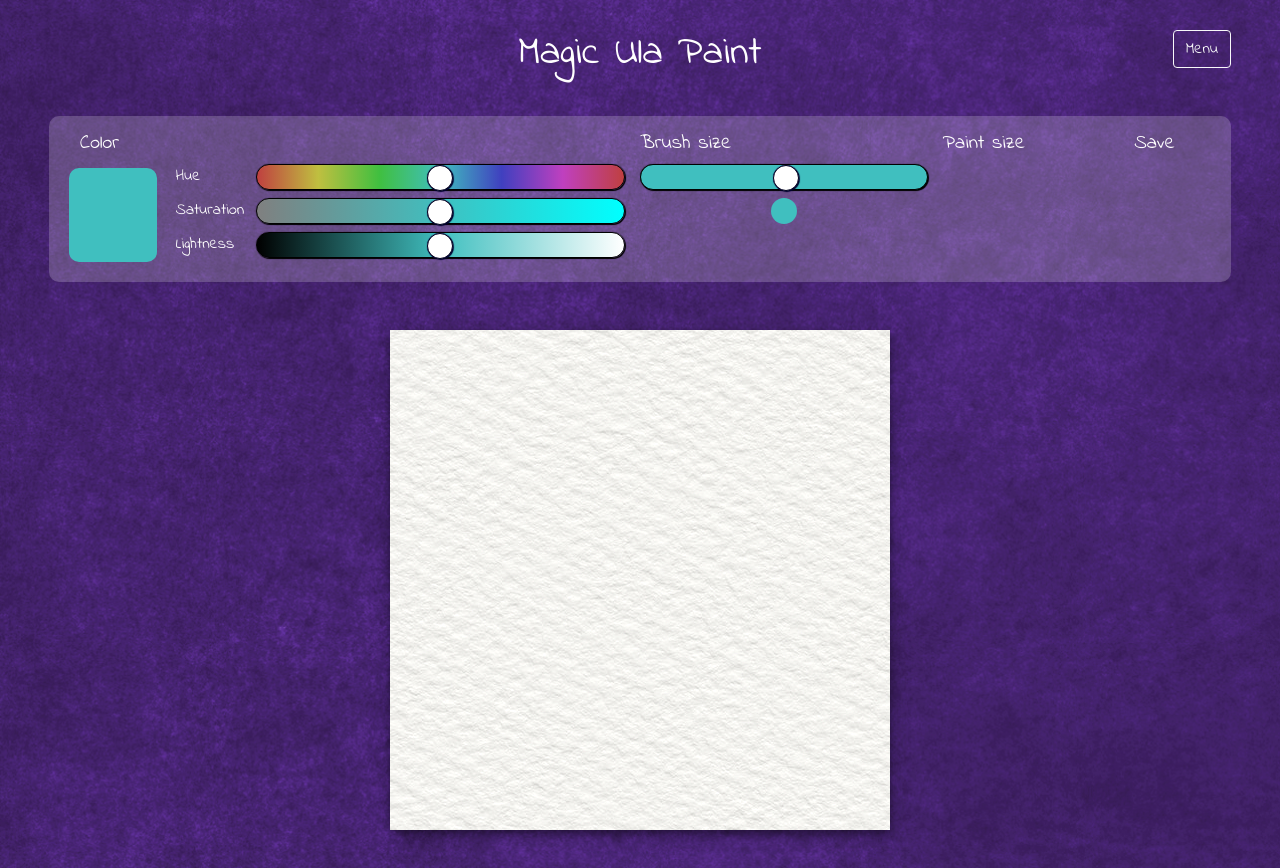
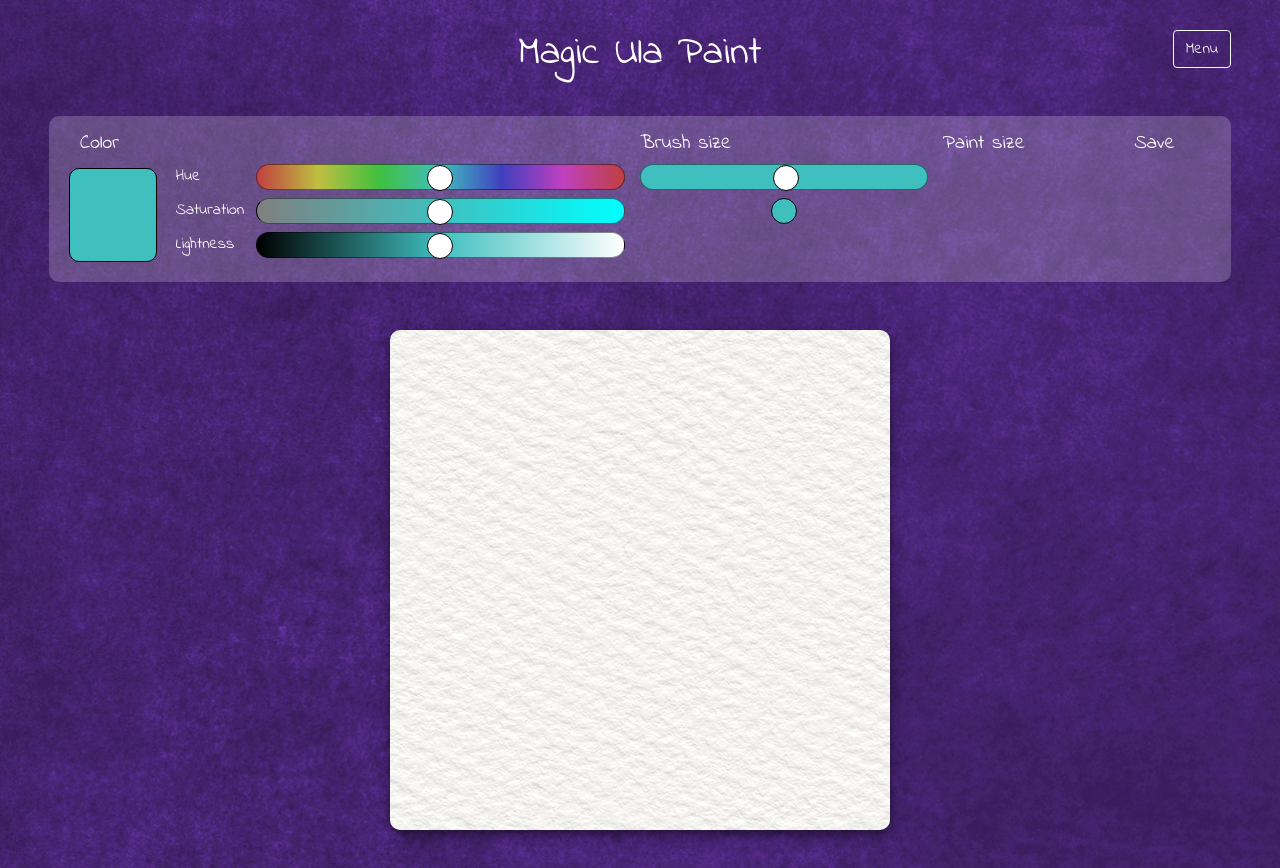
Before and after one commit to UrszulaP/Paint, a PHP site: page /paint.html in a window 1280 px wide. Run offline with PHP 8.4, Linux system fonts and the light colour scheme.

Commit message:
change input range styles

```diff
--- a/css/range_style.css
+++ b/css/range_style.css
@@ -1,5 +1,3 @@
-/* Base styles from http://danielstern.ca/range.css/?ref=css-tricks#/ */
-
 input[type=range] {
     -webkit-appearance: none;
     width: 100%;
@@ -19,15 +17,17 @@ input[type=range]::-webkit-slider-runnable-track {
     width: 100%;
     height: 26px;
     cursor: pointer;
-    box-shadow: 1px 1px 0.9px #000000, 0px 0px 1px #0d0d0d;
     background: rgb(203, 206, 209);
     border-radius: 13px;
-    border: 0.2px solid #010101;
+    border: 1px solid #01010175;
 }
 
+#saturation_range::-webkit-slider-runnable-track, #lightness_range::-webkit-slider-runnable-track {
+    border-left-color: black;
+} /* since the general border color is half transparent, it looked bad at the gradient beginning */
+
 input[type=range]::-webkit-slider-thumb {
-    box-shadow: 0.9px 0.9px 1px #000031, 0px 0px 0.9px #00004b;
-    border: 1.8px solid #00001e;
+    border: 1px solid #010101;
     height: 26px;
     width: 26px;
     border-radius: 26px;
@@ -37,9 +37,6 @@ input[type=range]::-webkit-slider-thumb {
     margin-top: -0.2px;
 }
 
-/* input[type=range]:focus::-webkit-slider-runnable-track {
-    background: rgba(53, 124, 185, 0.78);
-  } */
 
 
 
@@ -49,15 +46,18 @@ input[type=range]::-moz-range-track {
     width: 100%;
     height: 26px;
     cursor: pointer;
-    box-shadow: 1px 1px 0.9px #000000, 0px 0px 1px #0d0d0d;
     background: rgba(48, 113, 169, 0.78);
     border-radius: 13px;
-    border: 0.2px solid #010101;
+    border: 1px solid #01010175;
   }
+
+#saturation_range::-moz-range-track, #lightness_range::-moz-range-track {
+    border-left-color: black;
+} /* since the general border color is half transparent, it looked bad at the gradient beginning */
 
 input[type=range]::-moz-range-thumb {
     box-shadow: 0.9px 0.9px 1px #000031, 0px 0px 0.9px #00004b;
-    border: 1.8px solid #00001e;
+    border: 1px solid #010101;
     height: 26px;
     width: 26px;
     border-radius: 26px;
@@ -80,32 +80,29 @@ input[type=range]::-ms-track {
 
 input[type=range]::-ms-fill-lower {
     background: rgba(43, 102, 153, 0.78);
-    border: 0.2px solid #010101;
+    border: 1px solid #01010175;
     border-radius: 26px;
-    box-shadow: 1px 1px 0.9px #000000, 0px 0px 1px #0d0d0d;
 }
+
+#saturation_range::-ms-fill-lower, #lightness_range::-ms-fill-lower {
+    border-left-color: black;
+} /* since the general border color is half transparent, it looked bad at the gradient beginning */
 
 input[type=range]::-ms-fill-upper {
     background: rgba(48, 113, 169, 0.78);
-    border: 0.2px solid #010101;
+    border: 1px solid #01010175;
     border-radius: 26px;
-    box-shadow: 1px 1px 0.9px #000000, 0px 0px 1px #0d0d0d;
 }
 
+#saturation_range::-ms-fill-upper, #lightness_range::-ms-fill-upper {
+    border-left-color: black;
+} /* since the general border color is half transparent, it looked bad at the gradient beginning */
+
 input[type=range]::-ms-thumb {
-    box-shadow: 0.9px 0.9px 1px #000031, 0px 0px 0.9px #00004b;
-    border: 1.8px solid #00001e;
+    border: 1px solid #010101;
     width: 26px;
     border-radius: 26px;
     background: #ffffff;
     cursor: pointer;
     height: 26px;
 }
-
-/* input[type=range]:focus::-ms-fill-lower {
-    background: rgba(48, 113, 169, 0.78);
-  }
-
-input[type=range]:focus::-ms-fill-upper {
-    background: rgba(53, 124, 185, 0.78);
-  } */
--- a/css/style.css
+++ b/css/style.css
@@ -11,6 +11,7 @@ body {
 
 #paper {
     background-image: url("../img/paper.jpg");
+    border-radius: 10px;
     box-shadow: 0 4px 8px 0 rgba(0, 0, 0, 0.4), 0 6px 20px 0 rgba(0, 0, 0, 0.2);
 }
 
@@ -21,11 +22,13 @@ body {
 
 #color_box {
     background-color: white; /* placeholder */
+    border: 1px solid black;
     border-radius: 10px;
 }
 
 #brush_size_box {
     background-color: white; /* placeholder */
+    border: 1px solid black;
     border-radius: 50%;
     width: 100px; /* placeholder */
     height: 100px; /* placeholder */
```
Lines whose indentation alone changed are shown as unchanged.
